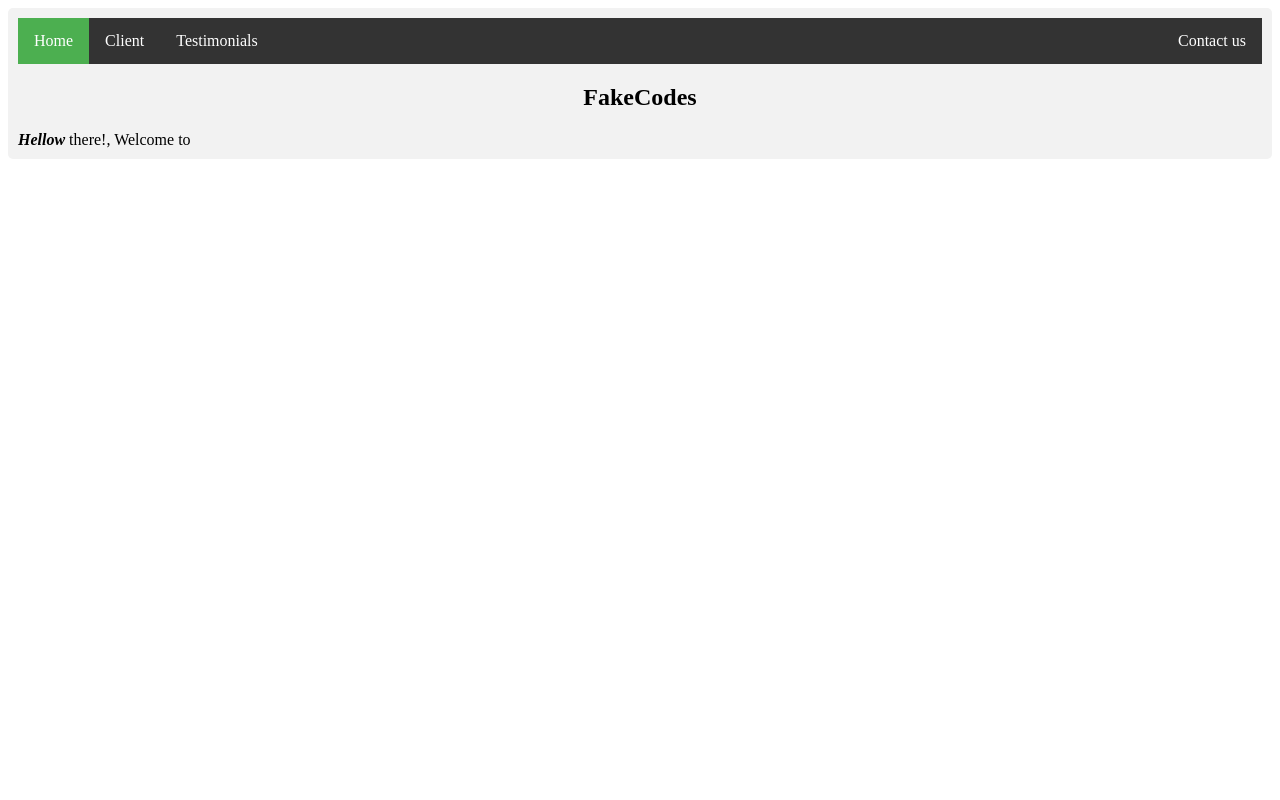
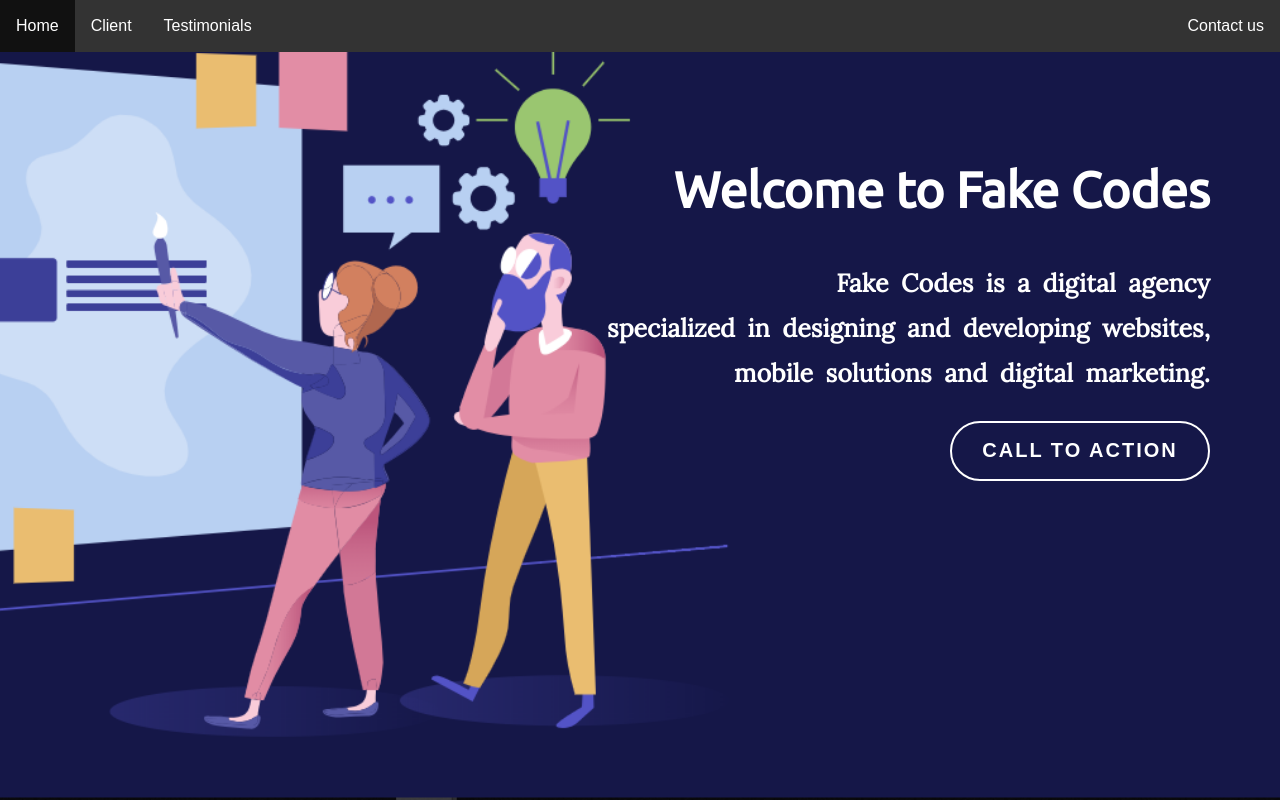
Before and after one commit to frank2ny/Fake-Codes, a plain HTML site: page index.html in a window 1280 px wide. Drawn offline with Linux system fonts and the light colour scheme.

Commit message:
modifying the home page

```diff
--- /dev/null
+++ b/css/homestyle.css
@@ -0,0 +1,104 @@
+
+ul {
+    list-style-type: none;
+    margin: 0;
+    padding: 0;
+    overflow: hidden;
+    background-color: #fff;
+  }
+
+  body{
+    font-size: 16px;
+    font-family: Helvetica, Verdana, sans-serif;
+    margin:0;
+    line-height: 1.5;
+    overflow: hidden;
+    background-image: url(../images/FakeCodes.PNG);
+    background-size: cover;
+    background-repeat: no-repeat;
+    background-attachment: fixed;
+    background-position: center;
+  }
+
+  li a {
+    display: block;
+    color: black;
+    text-align: center;
+    padding: 20px 35px;
+    text-decoration: none;
+  }
+
+  li a:hover {
+    background-color: #dad2d2;
+  }
+
+  .active {
+    background-color: #232FC1;
+  }
+
+.header
+{
+    color:#fff;
+    font-size: 50px;
+    text-align: right;
+    margin-right:70px;
+    margin-top:100px;
+    font-family: 'Ubuntu', sans-serif;
+}
+
+.sub-header{
+    color:#fff;
+    text-align: right;
+    margin-right:70px;
+    font-size: 25px;
+    word-spacing: 6px;
+    line-height: 1.8;
+    font-family: 'Lora', serif;
+}
+
+.btn{
+    float:right;
+    margin-right:70px;
+    border-radius: 30px;
+    text-align: center;
+    font-size: 20px;
+    text-transform: uppercase;
+	font-weight: 600;
+	letter-spacing: 2px;
+	transition: all .3s ease-in-out;
+    cursor: pointer;
+    color:#fff;
+    border: 2px solid #fff;
+    box-sizing: border-box;
+    width: 260px;
+    height: 60px;
+    background-color: #151748;
+}
+
+.btn:hover {
+    background: #232FC1;
+}
+/*
+
+  header{
+    padding: 30vh 0;
+    background-color: Deepskyblue;
+    background: url(https://res.cloudinary.com/dnroxbmjk/image/upload/v1462049388/img01_wqwpnu.jpg);
+    background-size: cover;
+    background-position: center;
+    color: #fff;
+    width: 100%;
+    max-height: 800px;
+  }
+
+
+
+  p{
+    padding: 20px;
+    word-spacing: 6px;
+    line-height: 1.8;
+    font-size: 1.2em;
+    text-align: justify
+  ;
+    margin: 5% auto;
+  }
--- a/css/style.css
+++ b/css/style.css
@@ -1,6 +1,7 @@
 section{
     display:block;
-}ul {
+}
+ul {
     list-style-type: none;
     margin: 0;
     padding: 0;
@@ -31,7 +32,7 @@ section{
   .active {
     background-color: #4CAF50;
   }
-  {
+  li{
     font-family: Arial, Helvetica, sans-serif;
   }
 
--- a/index.html
+++ b/index.html
@@ -1,29 +1,35 @@
-<html>
+<!DOCTYPE html>
+<html lang="en">
 <head>
-        <title>
-            FakeCodes
-        </title>
+    <meta charset="UTF-8">
+    <meta name="viewport" content="width=device-width, initial-scale=1.0">
+    <meta http-equiv="X-UA-Compatible" content="ie=edge">
+    <link rel="stylesheet" href="./css/homestyle.css">
     <link href="./css/style.css" type="text/css" rel="stylesheet">
-
+        <link href="https://fonts.googleapis.com/css?family=Lora|Noto+Serif|Playfair+Display|Ubuntu" rel="stylesheet">
+    <title>Fake Codes</title>
 </head>
 <body>
-        <div class="container">
+<!-- Navigation Bar -->
 <div class="nav">
         <ul>
             <li><a href="./index.html" class="active">Home</a></li>
-                    <li><a href="#">Client</a></li>
+            <li><a href="./client.html">Client</a></li>
             <li><a href="./testimonial.html">Testimonials</a></li>
             <li style="float:right"><a href="./contactus.html">Contact us</a></li>
         </ul>
     </div>
+    <div class="Home">
+        <h1 class="header">Welcome to Fake Codes</h1>
+        <h3 class="sub-header"style=color:#fff">Fake Codes is a digital agency <br>
+             specialized in designing and developing websites, <br>
+             mobile solutions and digital marketing.</h3>
+        <button class="btn" type="submit" onclick="alert('FakeCodes :sorry this link is not yet active')">Call to Action</button>
+    </div>
 
-            <section>
-                <center>
-                    <h2>FakeCodes</h2>
-                </center>
-                <strong><i>Hellow</i></strong> there!, Welcome to
-            </section>
-        </div>
-        </body>
+
+
+
+    <script src="./js/main.js"></script>
 </body>
 </html>
```
Also changed, not shown: client.html (+1 -1 lines), contactus.html (+6 -7 lines), images/FakeCodes.PNG (added), js/main.js (added). Lines whose indentation alone changed are shown as unchanged.
